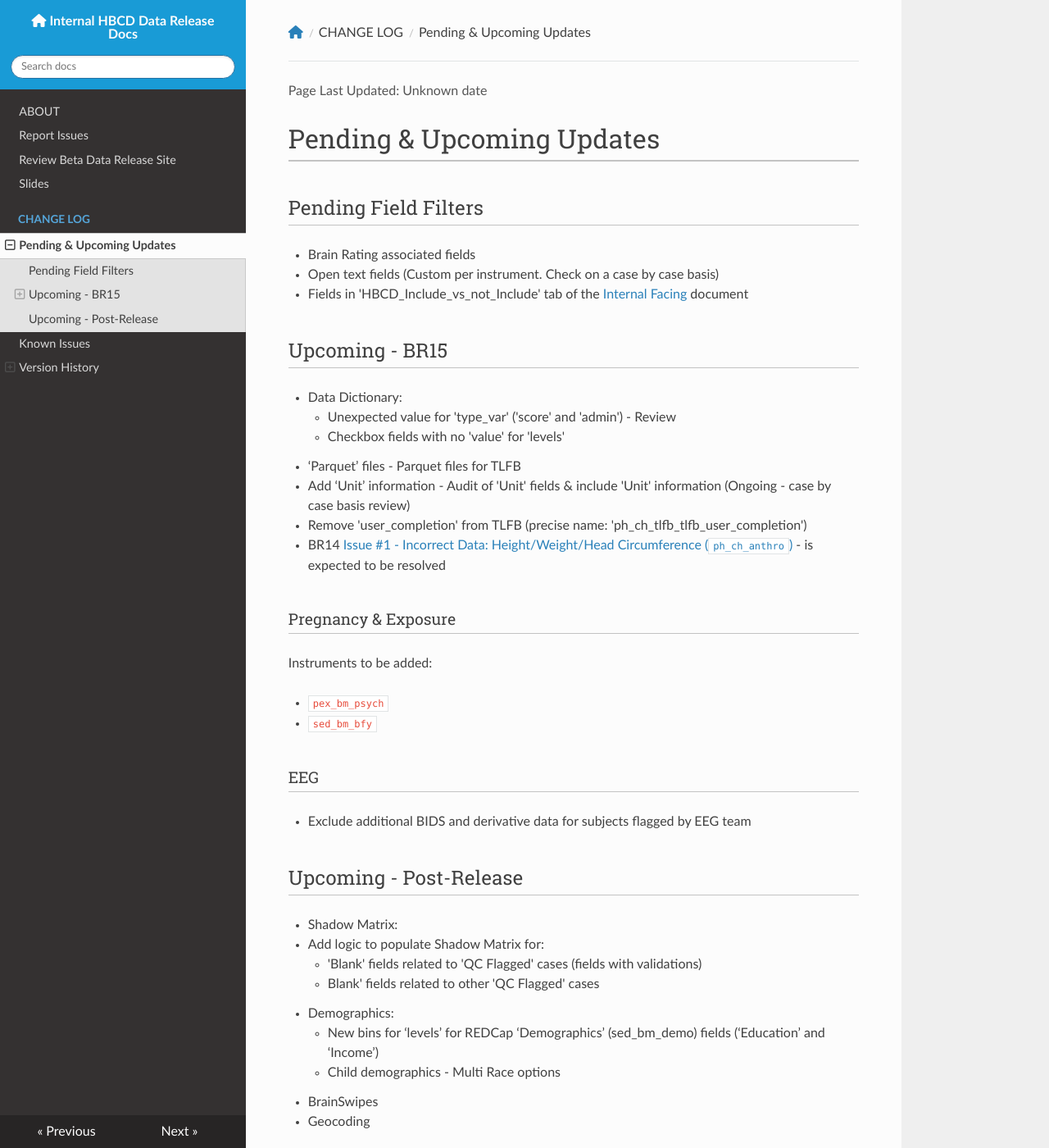
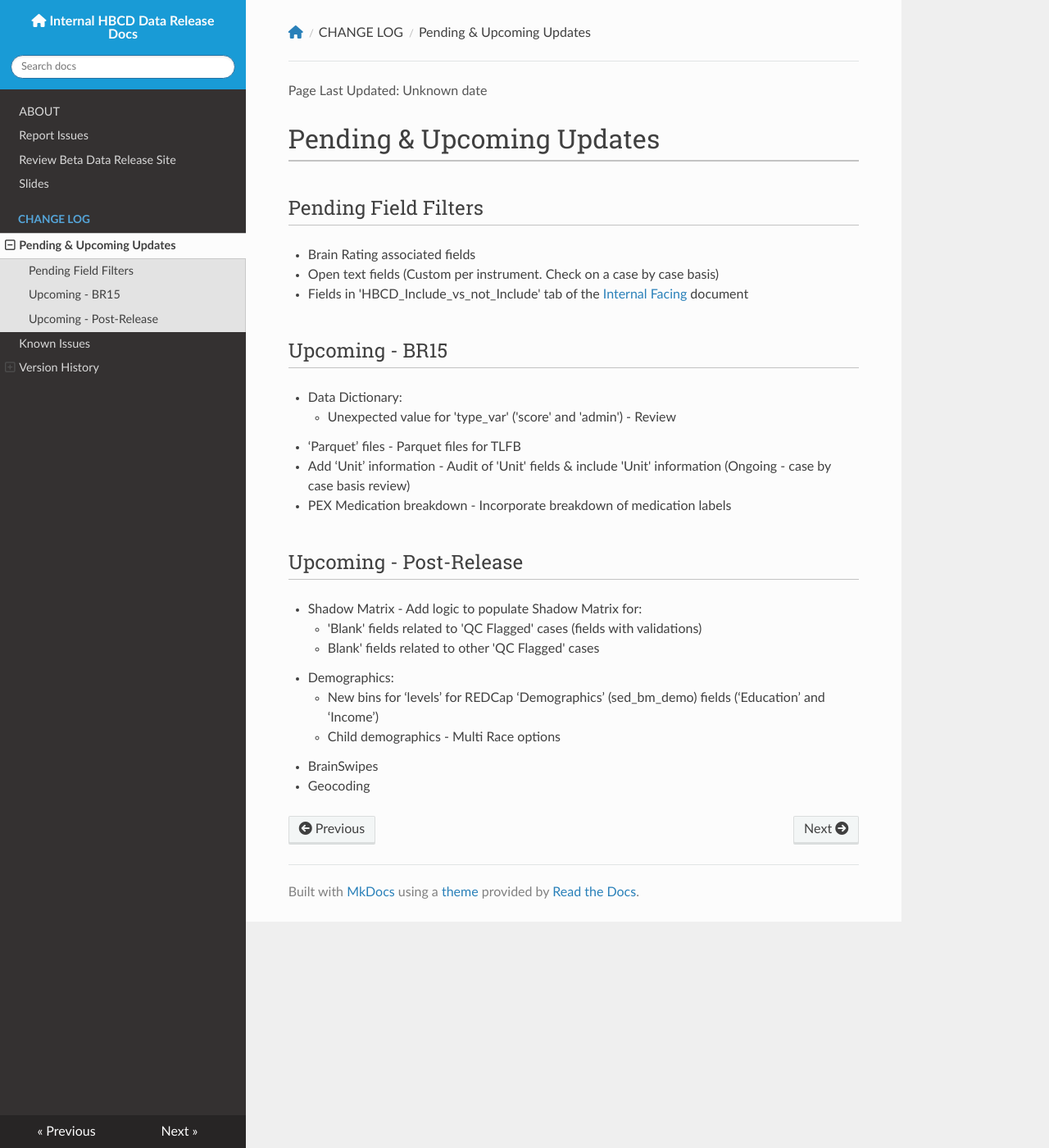
Before and after one commit to DCAN-Labs/hbcd-docs-internal, an MkDocs documentation site: the page built from docs/changelog/pending.md, in a window 1280 px wide and 1400 px high. Shown: the whole window at 82% size. Built offline with MkDocs 1.6.1, drawn with Linux system fonts in a browser that asks for light colours; nearby versions of some CDN libraries.

Commit message:
update BR14.5 and Pending

```diff
--- a/docs/changelog/pending.md
+++ b/docs/changelog/pending.md
@@ -1,5 +1,4 @@
 # Pending & Upcoming Updates
-
 ## Pending Field Filters
 
 * Brain Rating associated fields
@@ -10,25 +9,12 @@
 
 * Data Dictionary:
     * Unexpected value for 'type_var' ('score' and 'admin') - Review
-    * Checkbox fields with no 'value' for 'levels'
 * ‘Parquet’ files - Parquet files for TLFB
 * Add ‘Unit’ information - Audit of 'Unit' fields & include 'Unit' information (Ongoing - case by case basis review)
-* Remove 'user_completion' from TLFB (precise name: 'ph_ch_tlfb_tlfb_user_completion')
-* BR14 [Issue #1 - Incorrect Data: Height/Weight/Head Circumference (`ph_ch_anthro`)](versions/BR14.md#1-incorrect-data-heightweighthead-circumference-ph_ch_anthro) - is expected to be resolved
-
-### Pregnancy & Exposure
-Instruments to be added:
-
-- `pex_bm_psych`
-- `sed_bm_bfy`
-
-### EEG
- * Exclude additional BIDS and derivative data for subjects flagged by EEG team
+* PEX Medication breakdown - Incorporate breakdown of medication labels
 
 ## Upcoming - Post-Release
-
-* Shadow Matrix:
-  * Add logic to populate Shadow Matrix for:
+* Shadow Matrix - Add logic to populate Shadow Matrix for:
     * 'Blank' fields related to 'QC Flagged' cases (fields with validations)
     * Blank' fields related to other 'QC Flagged' cases
 * Demographics:
```
Also changed, not shown: docs/changelog/knownissues.md (+1 -1 lines), docs/changelog/versions/BR14.5.md (+1 -1 lines).
